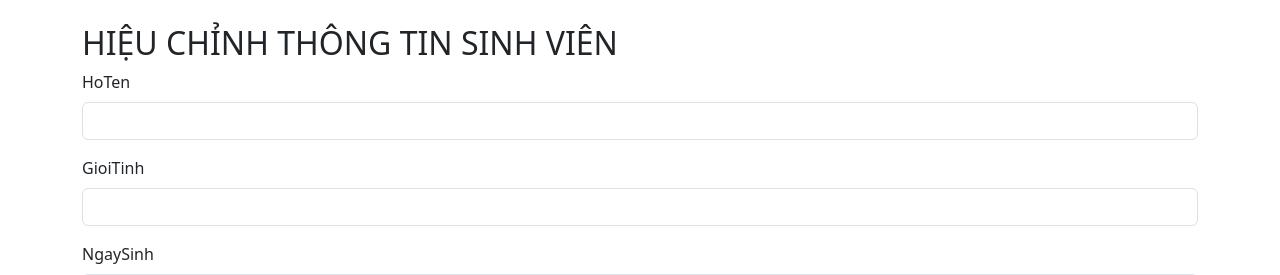
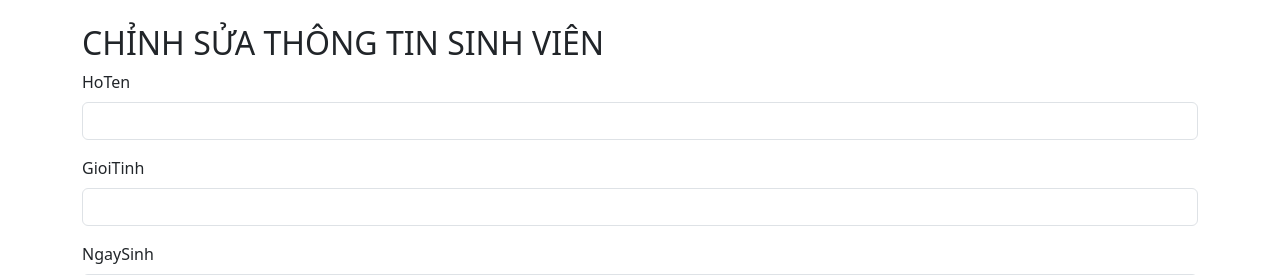
Before and after one commit to DuyDoan203/Ktra_DoanDuy.github.io, a PHP site: page /edit.php?id=1 in a window 1280 px wide. Shown: the top 275 px of the page. Run offline with PHP 8.4, Linux system fonts and the light colour scheme; data that the repository does not hold is empty.

Commit message:
Cập nhật chức năng

```diff
--- a/edit.php
+++ b/edit.php
@@ -40,7 +40,7 @@ if ($_SERVER["REQUEST_METHOD"] == "POST") {
 </head>
 <body>
     <div class="container mt-4">
-        <h2 class="text-uppercase">Hiệu chỉnh thông tin sinh viên</h2>
+        <h2 class="text-uppercase">Chỉnh sửa thông tin sinh viên</h2>
         <form action="edit.php?id=<?= $id ?>" method="POST" enctype="multipart/form-data">
             <div class="mb-3">
                 <label class="form-label">HoTen</label>
```
